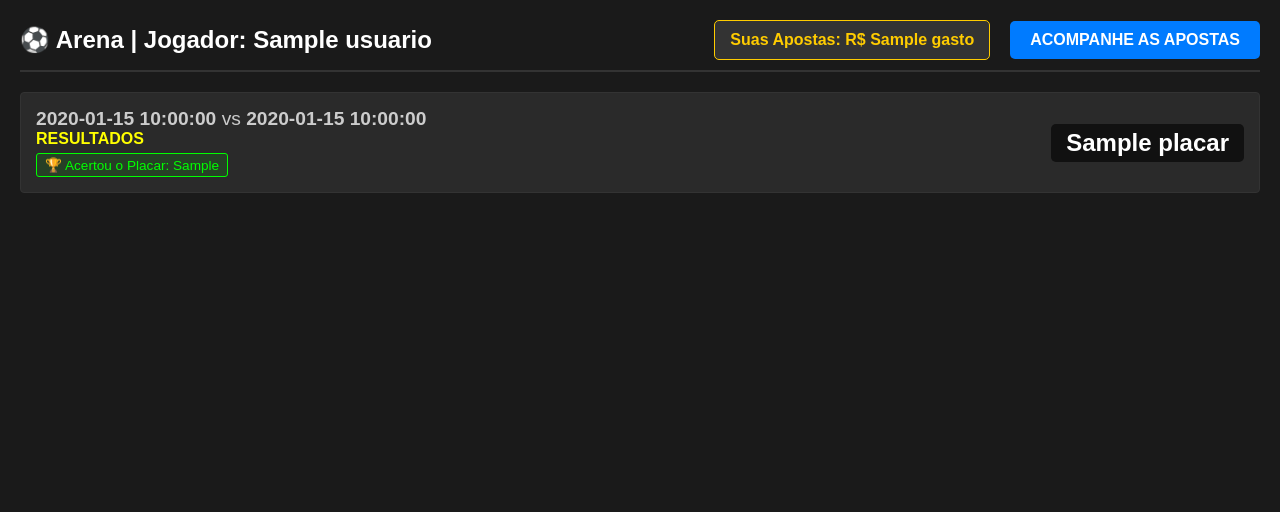
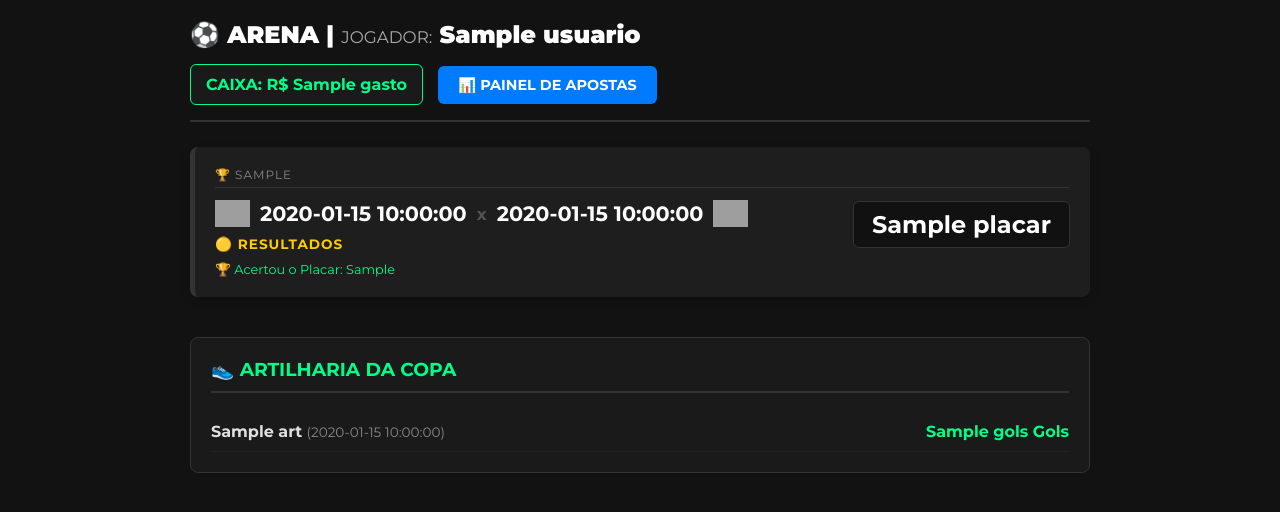
Before and after one commit to maquinas-sudo/bolaomaquinas, a Flask app: template templates/index.html in a window 1280 px wide. Shown: the top 512 px of the page. Run offline with Flask 3, Linux system fonts and the light colour scheme; the template is opened without the code that fills it: most values are stand-ins (such as "Sample title", 1, 10 or a date in 2020); some libraries are stand-ins or nearby versions; grey boxes are pictures that could not be loaded.

Commit message:
Update index.html

```diff
--- a/templates/index.html
+++ b/templates/index.html
@@ -2,109 +2,152 @@
 <html lang="pt-BR">
 <head>
     <meta charset="UTF-8">
+    <meta name="viewport" content="width=device-width, initial-scale=1.0">
     <title>Arena | Bolão Máquinas</title>
+    <link href="https://fonts.googleapis.com/css2?family=Montserrat:wght@400;700;900&display=swap" rel="stylesheet">
     <style>
-        body { background-color: #1a1a1a; color: #ccc; font-family: sans-serif; margin: 0; padding: 20px; }
-        .header { display: flex; justify-content: space-between; align-items: center; border-bottom: 2px solid #333; padding-bottom: 10px; margin-bottom: 20px; flex-wrap: wrap; gap: 10px; }
-        .header h2 { color: #fff; margin: 0; }
+        body { background-color: #121212; color: #e0e0e0; font-family: 'Montserrat', sans-serif; margin: 0; padding: 0; }
+        .container { max-width: 900px; margin: auto; padding: 20px; }
 
-        .caixa-infos { display: flex; align-items: center; gap: 20px; }
-        .hodometro { background: #333; padding: 10px 15px; border-radius: 5px; border: 1px solid #ffcc00; font-weight: bold; color: #ffcc00; }
-        .btn-publico { background: #007bff; color: white; padding: 10px 20px; text-decoration: none; border-radius: 5px; font-weight: bold; border: none; }
+        .header { display: flex; justify-content: space-between; align-items: center; border-bottom: 2px solid #333; padding-bottom: 15px; margin-bottom: 25px; flex-wrap: wrap; gap: 15px; }
+        .header h2 { color: #fff; margin: 0; font-size: 1.5em; font-weight: 900; }
 
-        .status-ao-vivo { color: red; font-weight: bold; }
-        .status-resultados { color: yellow; font-weight: bold; }
-        .status-em-breve { color: white; font-weight: bold; }
+        .caixa-infos { display: flex; align-items: center; gap: 15px; flex-wrap: wrap; }
+        .hodometro { background: #1a1a1a; padding: 10px 15px; border-radius: 6px; border: 1px solid #00ff88; font-weight: bold; color: #00ff88; }
+        .btn-publico { background: #007bff; color: white; padding: 10px 20px; text-decoration: none; border-radius: 6px; font-weight: bold; font-size: 0.9em; text-transform: uppercase; transition: 0.2s; border: none; }
+        .btn-publico:hover { background: #0056b3; }
 
-        .jogo-row { background: #2a2a2a; padding: 15px; margin-bottom: 10px; display: flex; justify-content: space-between; align-items: center; border-radius: 4px; cursor: pointer; border: 1px solid #333; transition: 0.2s; }
-        .jogo-row:hover { border-color: #ffcc00; }
-        .info-jogo { flex-grow: 1; }
-        .placar-box { font-size: 1.5em; color: #fff; font-weight: bold; background: #111; padding: 5px 15px; border-radius: 5px; margin-left: 15px; text-align: center; }
+        .status-ao-vivo { color: #ff3333; font-weight: bold; font-size: 0.85em; letter-spacing: 1px;}
+        .status-resultados { color: #ffcc00; font-weight: bold; font-size: 0.85em; letter-spacing: 1px;}
+        .status-em-breve { color: #ffffff; font-weight: bold; font-size: 0.85em; letter-spacing: 1px;}
 
-        .trofeu-rei { color: #00ff00; font-size: 0.85em; margin-top: 5px; background: rgba(0,255,0,0.1); display: inline-block; padding: 3px 8px; border-radius: 3px; border: 1px solid #00ff00; }
+        .jogo-row { background: #1e1e1e; padding: 20px; margin-bottom: 15px; border-radius: 8px; border-left: 5px solid #333; transition: 0.2s; box-shadow: 0 4px 10px rgba(0,0,0,0.2); position: relative; }
+        .jogo-row:hover { background: #252525; border-left-color: #00ff88; transform: translateY(-2px); }
 
-        #modal-aposta { display: none; position: fixed; top: 50%; left: 50%; transform: translate(-50%, -50%); background: #222; padding: 30px; border-radius: 10px; border: 2px solid #ffcc00; width: 400px; z-index: 1000; box-shadow: 0 0 20px rgba(0,0,0,0.8); }
-        .overlay { display: none; position: fixed; top: 0; left: 0; width: 100%; height: 100%; background: rgba(0,0,0,0.8); z-index: 999; }
+        .fase-info { font-size: 0.75em; color: #888; text-transform: uppercase; letter-spacing: 1px; margin-bottom: 8px; border-bottom: 1px solid #333; padding-bottom: 5px; }
+        .confronto { display: flex; justify-content: space-between; align-items: center; cursor: pointer;}
+        .times-box { display: flex; align-items: center; gap: 10px; font-size: 1.3em; font-weight: bold; color: #fff;}
+        .crest { width: 35px; height: 35px; object-fit: contain; }
 
-        .input-group { margin-bottom: 10px; display: flex; justify-content: space-between; align-items: center; }
-        .input-group input { width: 60px; padding: 5px; background: #333; color: white; border: 1px solid #555; border-radius: 4px; text-align: center; }
+        .placar-box { font-size: 1.5em; color: #fff; font-weight: bold; background: #111; padding: 8px 18px; border-radius: 6px; text-align: center; border: 1px solid #333; }
 
-        #btn-confirmar { width: 100%; padding: 15px; background: #ffcc00; color: #000; border: none; font-weight: bold; font-size: 1.1em; border-radius: 5px; cursor: pointer; margin-top: 15px; }
-        #btn-confirmar:disabled { background: #555; color: #888; cursor: not-allowed; }
-        #msg-retorno { display: none; padding: 15px; text-align: center; font-weight: bold; border-radius: 5px; margin-top: 15px; }
-        .msg-sucesso { background: #00ff00; color: #000; }
-        .msg-erro { background: #ff4444; color: #fff; }
+        .btn-cazetv { background: #ff0000; color: white; padding: 5px 12px; border-radius: 4px; text-decoration: none; font-size: 0.8em; font-weight: bold; margin-top: 10px; display: inline-block; transition: 0.2s; }
+        .btn-cazetv:hover { background: #cc0000; }
+
+        .estatisticas-painel { background: #1a1a1a; border: 1px solid #333; border-radius: 8px; padding: 20px; margin-top: 40px; }
+        .artilheiro-item { display: flex; justify-content: space-between; border-bottom: 1px solid #222; padding: 10px 0; }
+
+        /* Modal */
+        #modal-aposta { display: none; position: fixed; top: 50%; left: 50%; transform: translate(-50%, -50%); background: #1a1a1a; padding: 30px; border-radius: 12px; border: 1px solid #00ff88; width: 90%; max-width: 420px; z-index: 1000; box-shadow: 0 10px 40px rgba(0,0,0,0.8); }
+        .overlay { display: none; position: fixed; top: 0; left: 0; width: 100%; height: 100%; background: rgba(0,0,0,0.85); z-index: 999; backdrop-filter: blur(3px); }
+        .input-group { margin-bottom: 12px; display: flex; justify-content: space-between; align-items: center; font-size: 0.95em; }
+        .input-group input, .input-group select { width: 90px; padding: 8px; background: #222; color: white; border: 1px solid #444; border-radius: 5px; text-align: center; font-family: 'Montserrat', sans-serif;}
+        .input-group input[type="text"] { width: 160px; text-align: left; }
+        .input-group input:focus { outline: none; border-color: #00ff88; }
+
+        #btn-confirmar { width: 100%; padding: 15px; background: #00ff88; color: #000; border: none; font-weight: bold; font-size: 1em; border-radius: 6px; cursor: pointer; margin-top: 20px; text-transform: uppercase; transition: 0.3s; }
+        #btn-confirmar:disabled { background: #333; color: #666; cursor: not-allowed; }
+        #msg-retorno { display: none; padding: 15px; text-align: center; font-weight: bold; border-radius: 6px; margin-top: 15px; }
+        .msg-sucesso { background: rgba(0,255,0,0.1); color: #00ff88; border: 1px solid #00ff88; }
+        .msg-erro { background: rgba(255,0,0,0.1); color: #ff4444; border: 1px solid #ff4444; }
     </style>
 </head>
 <body>
 
+<div class="container">
     <div class="header">
-    <h2>⚽ Arena | Jogador: {{ usuario }}</h2>
+        <h2>⚽ ARENA | <span style="color: #aaa; font-weight: normal; font-size: 0.7em;">JOGADOR:</span> {{ usuario }}</h2>
         <div class="caixa-infos">
-        <div class="hodometro">Suas Apostas: R$ {{ gasto }}</div>
-        <a href="{{ url_for('apostas_publicas') }}" class="btn-publico">ACOMPANHE AS APOSTAS</a>
+            <div class="hodometro">CAIXA: R$ {{ gasto }}</div>
+            <a href="{{ url_for('apostas_publicas') }}" class="btn-publico">📊 PAINEL DE APOSTAS</a>
         </div>
     </div>
 
     {% if jogos|length == 0 %}
-    <div style="text-align: center; margin-top: 50px; background: #222; padding: 30px; border-radius: 10px; border: 1px solid #555;">
-        <h3 style="color: #ffcc00; margin-top: 0;">⏳ Aguardando os próximos jogos...</h3>
-        <p>A API está processando os confrontos da Copa do Mundo ou não há partidas programadas para as próximas horas.</p>
+        <div style="text-align: center; margin-top: 50px; background: #1e1e1e; padding: 40px; border-radius: 10px; border: 1px solid #333;">
+            <h3 style="color: #00ff88;">⏳ Pista Vazia...</h3>
+            <p style="color: #aaa;">Aguardando a API processar os próximos confrontos.</p>
         </div>
     {% else %}
         {% for jogo in jogos %}
-    <div class="jogo-row" onclick="abrirModal({{ jogo.id }}, '{{ jogo.time_a }}', '{{ jogo.time_b }}', '{{ jogo.status }}')">
-        <div class="info-jogo">
-            <div style="font-size: 1.2em;"><b>{{ jogo.time_a }}</b> vs <b>{{ jogo.time_b }}</b></div>
-            <div class="{% if jogo.status == 'AO VIVO' %}status-ao-vivo{% elif jogo.status == 'RESULTADOS' %}status-resultados{% else %}status-em-breve{% endif %}">
-                {{ jogo.status }}
+        <div class="jogo-row">
+            <div class="fase-info">🏆 {{ jogo.info_fase }}</div>
+            <div class="confronto" onclick="abrirModal({{ jogo.id }}, '{{ jogo.time_a }}', '{{ jogo.time_b }}', '{{ jogo.status }}')">
+                <div>
+                    <div class="times-box">
+                        {% if jogo.crest_a %}<img src="{{ jogo.crest_a }}" class="crest">{% endif %}
+                        {{ jogo.time_a }} <span style="color:#555; font-size: 0.8em;">x</span> {{ jogo.time_b }}
+                        {% if jogo.crest_b %}<img src="{{ jogo.crest_b }}" class="crest">{% endif %}
                     </div>
 
-            {% if jogo.status == 'RESULTADOS' and jogo.vencedores_placar|length > 0 %}
-                <div class="trofeu-rei">🏆 Acertou o Placar: {{ jogo.vencedores_placar|join(', ') }}</div>
-            {% endif %}
+                    <div class="{% if jogo.status == 'AO VIVO' %}status-ao-vivo{% elif jogo.status == 'RESULTADOS' %}status-resultados{% else %}status-em-breve{% endif %}" style="margin-top: 5px;">
+                        {% if jogo.status == 'AO VIVO' %}🔴 {% elif jogo.status == 'RESULTADOS' %}🟡 {% else %}⚪ {% endif %}{{ jogo.status }}
+                    </div>
                 </div>
                 <div class="placar-box">{{ jogo.placar }}</div>
+            </div>
+
+            {% if jogo.status == 'AO VIVO' or jogo.status == 'EM BREVE...' %}
+                <a href="https://www.youtube.com/results?search_query=Ao+vivo+{{ jogo.time_a }}+x+{{ jogo.time_b }}+CazeTV" target="_blank" class="btn-cazetv">📺 Assistir na CazéTV (Busca)</a>
+            {% endif %}
+            {% if jogo.status == 'RESULTADOS' and jogo.vencedores_placar|length > 0 %}
+                <div style="color: #00ff88; font-size: 0.8em; margin-top: 10px;">🏆 Acertou o Placar: {{ jogo.vencedores_placar|join(', ') }}</div>
+            {% endif %}
         </div>
         {% endfor %}
     {% endif %}
 
+    <!-- Estatísticas Globais Puxadas da API -->
+    {% if artilheiros|length > 0 %}
+    <div class="estatisticas-painel">
+        <h3 style="color: #00ff88; margin-top: 0; border-bottom: 2px solid #333; padding-bottom: 10px;">👟 ARTILHARIA DA COPA</h3>
+        {% for art in artilheiros %}
+            <div class="artilheiro-item">
+                <span><b>{{ art.nome }}</b> <span style="color:#888; font-size:0.85em;">({{ art.time }})</span></span>
+                <span style="color: #00ff88; font-weight: bold;">{{ art.gols }} Gols</span>
+            </div>
+        {% endfor %}
+    </div>
+    {% endif %}
+</div>
+
+<!-- Overlay e Modal de Apostas -->
 <div class="overlay" id="overlay" onclick="fecharModal()"></div>
 
 <div id="modal-aposta">
-    <h3 style="color: white; margin-top: 0;" id="modal-titulo">Jogo</h3>
-    <p style="color: #aaa; font-size: 0.9em;">Preencha entre 0 e 90. Custo: R$ 0,50 por palpite.</p>
+    <h3 style="color: white; margin-top: 0; border-bottom: 1px solid #333; padding-bottom: 10px;" id="modal-titulo">Jogo</h3>
+    <p style="color: #888; font-size: 0.8em; margin-bottom: 20px;">R$ 0,50 por palpite preenchido.</p>
 
     <div id="form-apostas">
         <input type="hidden" id="jogo_id">
 
         <div class="input-group">
-            <label>Gols (<span id="label-time-a">A</span>):</label>
-            <input type="number" class="bet-input" id="gols_a" min="0" max="90" oninput="calcularTotal()">
+            <label>Gols (<span id="label-time-a" style="color:#00ff88; font-weight:bold;">A</span>):</label>
+            <input type="number" class="bet-input" id="gols_a" min="0" oninput="calcularTotal()">
         </div>
         <div class="input-group">
-            <label>Gols (<span id="label-time-b">B</span>):</label>
-            <input type="number" class="bet-input" id="gols_b" min="0" max="90" oninput="calcularTotal()">
+            <label>Gols (<span id="label-time-b" style="color:#00ff88; font-weight:bold;">B</span>):</label>
+            <input type="number" class="bet-input" id="gols_b" min="0" oninput="calcularTotal()">
         </div>
         <div class="input-group">
-            <label>Escanteios Totais:</label>
-            <input type="number" class="bet-input" id="escanteios" min="0" max="90" oninput="calcularTotal()">
+            <label>Cartões Amarelos (Totais):</label>
+            <input type="number" class="bet-input" id="amarelos" min="0" oninput="calcularTotal()">
         </div>
         <div class="input-group">
-            <label>Cartões Amarelos Totais:</label>
-            <input type="number" class="bet-input" id="amarelos" min="0" max="90" oninput="calcularTotal()">
-        </div>
-        <div class="input-group">
-            <label>Cartões Vermelhos Totais:</label>
-            <input type="number" class="bet-input" id="vermelhos" min="0" max="90" oninput="calcularTotal()">
-        </div>
-        <div class="input-group">
-            <label>Substituições Totais:</label>
-            <input type="number" class="bet-input" id="subs" min="0" max="90" oninput="calcularTotal()">
+            <label>Cartões Vermelhos (Totais):</label>
+            <input type="number" class="bet-input" id="vermelhos" min="0" oninput="calcularTotal()">
         </div>
         <div class="input-group">
             <label>Tempo de Acréscimo (Minutos):</label>
-            <input type="number" class="bet-input" id="acrescimo" min="0" max="90" oninput="calcularTotal()">
+            <input type="number" class="bet-input" id="acrescimo" min="0" oninput="calcularTotal()">
+        </div>
+        <div class="input-group">
+            <label>Placar Pênaltis (Se houver):</label>
+            <input type="text" class="bet-input" id="penaltis" placeholder="Ex: 4x3" oninput="calcularTotal()">
+        </div>
+        <div class="input-group">
+            <label>Jogador a Marcar Gol:</label>
+            <input type="text" class="bet-input" id="autor_gol" placeholder="Nome" oninput="calcularTotal()">
         </div>
 
         <button id="btn-confirmar" onclick="enviarAposta()" disabled>Selecione um palpite...</button>
@@ -114,19 +157,15 @@
 
 <script>
     function abrirModal(id, timeA, timeB, status) {
-        if (status === 'RESULTADOS') {
-            alert('Este jogo já foi encerrado. Não é possível apostar.');
-            return;
-        }
+        if (status === 'RESULTADOS') { alert('Jogo encerrado.'); return; }
 
         document.querySelectorAll('.bet-input').forEach(input => input.value = '');
         document.getElementById('msg-retorno').style.display = 'none';
-        document.getElementById('msg-retorno').className = '';
         document.getElementById('btn-confirmar').style.display = 'block';
         calcularTotal();
 
         document.getElementById('jogo_id').value = id;
-        document.getElementById('modal-titulo').innerText = `${timeA} vs ${timeB}`;
+        document.getElementById('modal-titulo').innerText = `${timeA} x ${timeB}`;
         document.getElementById('label-time-a').innerText = timeA;
         document.getElementById('label-time-b').innerText = timeB;
 
@@ -141,23 +180,17 @@
 
     function calcularTotal() {
         let count = 0;
+        if (document.getElementById('gols_a').value !== '' || document.getElementById('gols_b').value !== '') count++;
 
-        const golsA = document.getElementById('gols_a').value;
-        const golsB = document.getElementById('gols_b').value;
-        if (golsA !== '' || golsB !== '') count++;
-
-        const outrosCampos = ['escanteios', 'amarelos', 'vermelhos', 'subs', 'acrescimo'];
-        outrosCampos.forEach(id => {
-            if (document.getElementById(id).value !== '') count++;
-        });
+        const outros = ['amarelos', 'vermelhos', 'acrescimo', 'penaltis', 'autor_gol'];
+        outros.forEach(id => { if (document.getElementById(id).value !== '') count++; });
 
         const btn = document.getElementById('btn-confirmar');
         if (count > 0) {
-            const total = (count * 0.50).toFixed(2).replace('.', ',');
-            btn.innerText = `Confirmar ${count} aposta(s) - Total: R$ ${total}`;
+            btn.innerText = `Confirmar ${count} aposta(s) - Total: R$ ${(count * 0.50).toFixed(2).replace('.', ',')}`;
             btn.disabled = false;
         } else {
-            btn.innerText = `Selecione pelo menos um palpite`;
+            btn.innerText = `SELECIONE UM PALPITE`;
             btn.disabled = true;
         }
     }
@@ -171,11 +204,11 @@
             jogo_id: document.getElementById('jogo_id').value,
             gols_a: document.getElementById('gols_a').value,
             gols_b: document.getElementById('gols_b').value,
-            escanteios: document.getElementById('escanteios').value,
             amarelos: document.getElementById('amarelos').value,
             vermelhos: document.getElementById('vermelhos').value,
-            subs: document.getElementById('subs').value,
-            acrescimo: document.getElementById('acrescimo').value
+            acrescimo: document.getElementById('acrescimo').value,
+            penaltis: document.getElementById('penaltis').value,
+            autor_gol: document.getElementById('autor_gol').value
         };
 
         fetch('/apostar', {
@@ -183,25 +216,20 @@
             headers: { 'Content-Type': 'application/json' },
             body: JSON.stringify(dados)
         })
-        .then(response => response.json())
-        .then(data => {
+        .then(r => r.json()).then(data => {
             const msgBox = document.getElementById('msg-retorno');
             btn.style.display = 'none';
             msgBox.style.display = 'block';
 
             if (data.sucesso) {
                 msgBox.className = 'msg-sucesso';
-                msgBox.innerText = '✅ Aposta confirmada com sucesso! Atualizando...';
-                setTimeout(() => { window.location.reload(); }, 2000);
+                msgBox.innerText = '✅ Aposta confirmada!';
+                setTimeout(() => { window.location.reload(); }, 1500);
             } else {
                 msgBox.className = 'msg-erro';
                 msgBox.innerText = '❌ ' + data.erro;
                 setTimeout(() => { fecharModal(); }, 3500);
             }
-        })
-        .catch(error => {
-            alert("Erro na conexão com o servidor.");
-            fecharModal();
         });
     }
 </script>
```
Lines whose indentation alone changed are shown as unchanged.
